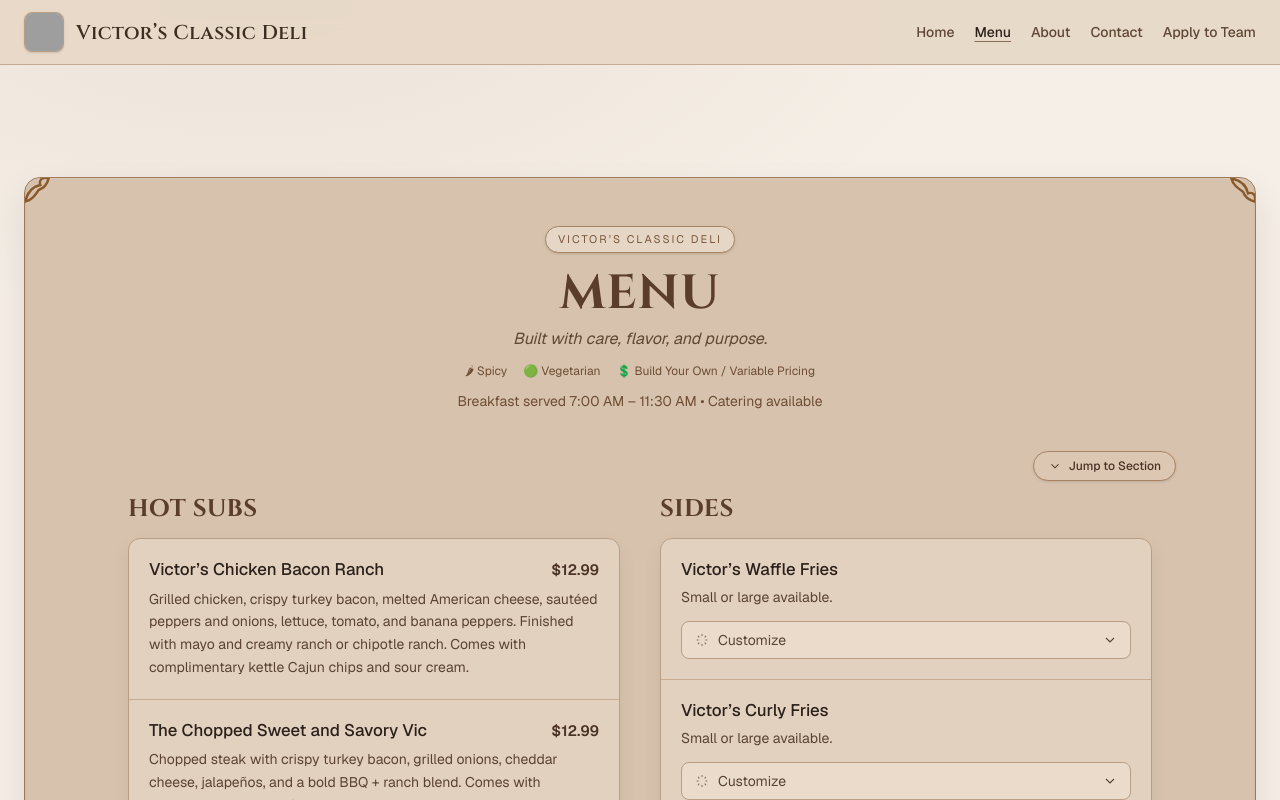
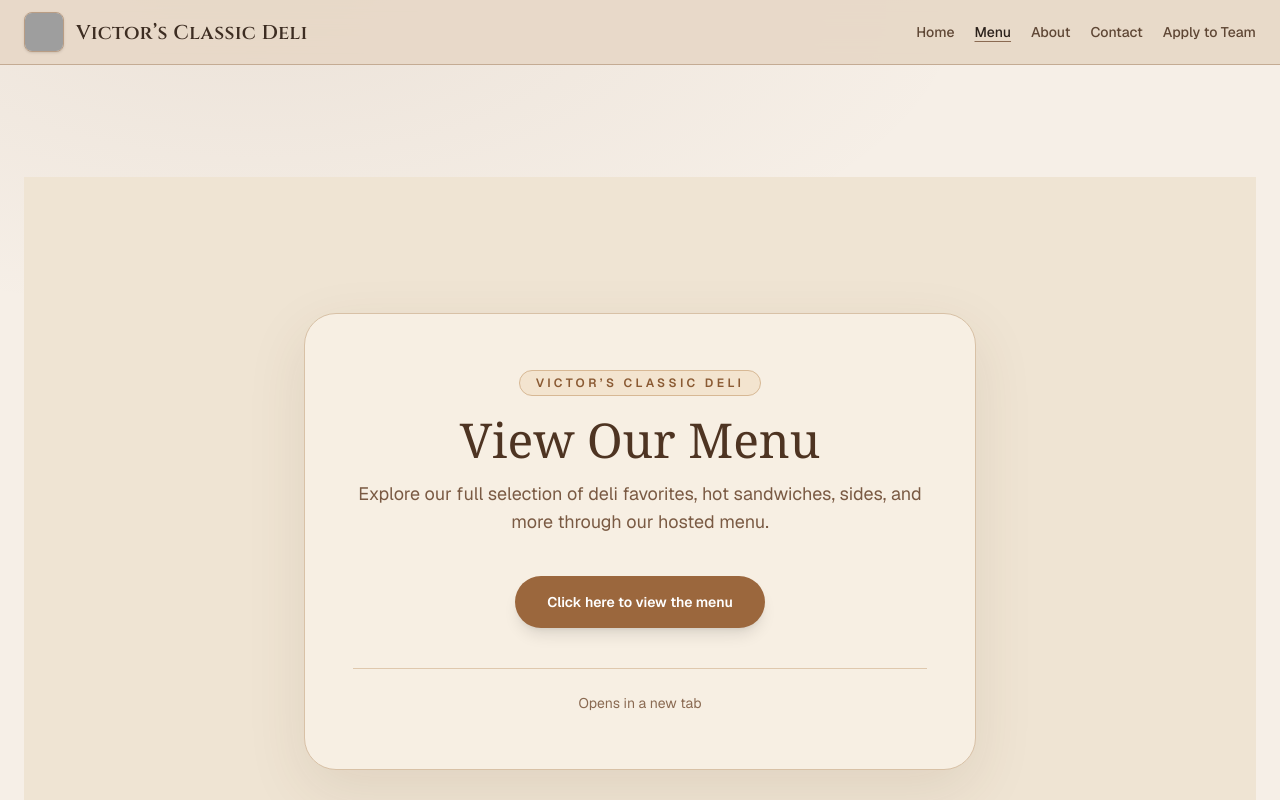
Before and after one commit to Kimberlyamaya2/deli-site, a Next.js app: page /menu in a window 1280 px wide. Shown: the top 800 px of the page. Built offline with nearby package versions, Linux system fonts and the light colour scheme; grey boxes are pictures that could not be loaded.

Commit message:
menu page updated

```diff
--- a/src/app/(marketing)/menu/page.tsx
+++ b/src/app/(marketing)/menu/page.tsx
@@ -1,46 +1,37 @@
-import OrnateFrame from "@/components/OrnateFrame";
-import MenuGrid from "@/components/MenuGrid";
-import SectionJump from "@/components/SectionJump";
-
 export default function MenuPage() {
   return (
-    <div className="space-y-12">
-      <OrnateFrame>
-        {/* Title */}
-        <div className="text-center mb-8 md:mb-10">
-          <p className="inline-flex items-center gap-2 rounded-full border border-[#a88463] bg-[#e6d6c5] px-3 py-1 text-[11px] uppercase tracking-[0.18em] text-[#7a563b] shadow-sm">
+    <main className="min-h-screen bg-[#efe4d3] px-6 py-16">
+      <div className="mx-auto flex min-h-[75vh] max-w-5xl items-center justify-center">
+        <div className="w-full max-w-2xl rounded-[32px] border border-[#d8c1a6] bg-[#f7efe3] px-8 py-14 text-center shadow-[0_20px_60px_rgba(90,60,30,0.10)] sm:px-12">
+          <div className="mb-5 inline-flex rounded-full border border-[#d7b894] bg-[#f3e4cf] px-4 py-1 text-xs font-semibold uppercase tracking-[0.28em] text-[#8a5a33]">
             Victor’s Classic Deli
+          </div>
+
+          <h1 className="font-serif text-4xl text-[#4e3422] sm:text-5xl">
+            View Our Menu
+          </h1>
+
+          <p className="mx-auto mt-4 max-w-xl text-base leading-7 text-[#7a5a43] sm:text-lg">
+            Explore our full selection of deli favorites, hot sandwiches, sides,
+            and more through our hosted menu.
           </p>
 
-          <h1 className="h-display text-4xl md:text-5xl text-[#5a3d2b] uppercase tracking-[0.04em] font-bold mt-4 mb-2">
-            Menu
-          </h1>
-
-          <p className="text-[#5f4735] text-sm md:text-base italic">
-            Built with care, flavor, and purpose.
-          </p>
-
-          <div className="mt-3 flex flex-wrap items-center justify-center gap-x-4 gap-y-1 text-xs text-[#6f4d34]">
-            <span>🌶 Spicy</span>
-            <span>🟢 Vegetarian</span>
-            <span>💲 Build Your Own / Variable Pricing</span>
+          <div className="mt-10">
+            <a
+              href="https://your-external-menu-link.com"
+              target="_blank"
+              rel="noopener noreferrer"
+              className="inline-flex items-center justify-center rounded-full bg-[#9b673d] px-8 py-4 text-sm font-semibold text-white shadow-lg transition duration-200 hover:-translate-y-0.5 hover:bg-[#7f522f] focus:outline-none focus:ring-4 focus:ring-[#d7b894]"
+            >
+              Click here to view the menu
+            </a>
           </div>
 
-          <p className="mt-3 text-xs md:text-sm text-[#6f4d34]">
-            Breakfast served 7:00 AM – 11:30 AM • Catering available
-          </p>
+          <div className="mt-10 border-t border-[#dfc8ad] pt-6 text-sm text-[#8a6a52]">
+            Opens in a new tab
+          </div>
         </div>
-
-        {/* Compact corner control */}
-        <div className="sticky top-16 z-20 flex justify-end mb-4">
-          <SectionJump />
-        </div>
-
-        {/* Menu grid */}
-        <div className="mt-2">
-          <MenuGrid />
-        </div>
-      </OrnateFrame>
-    </div>
+      </div>
+    </main>
   );
 }
```
